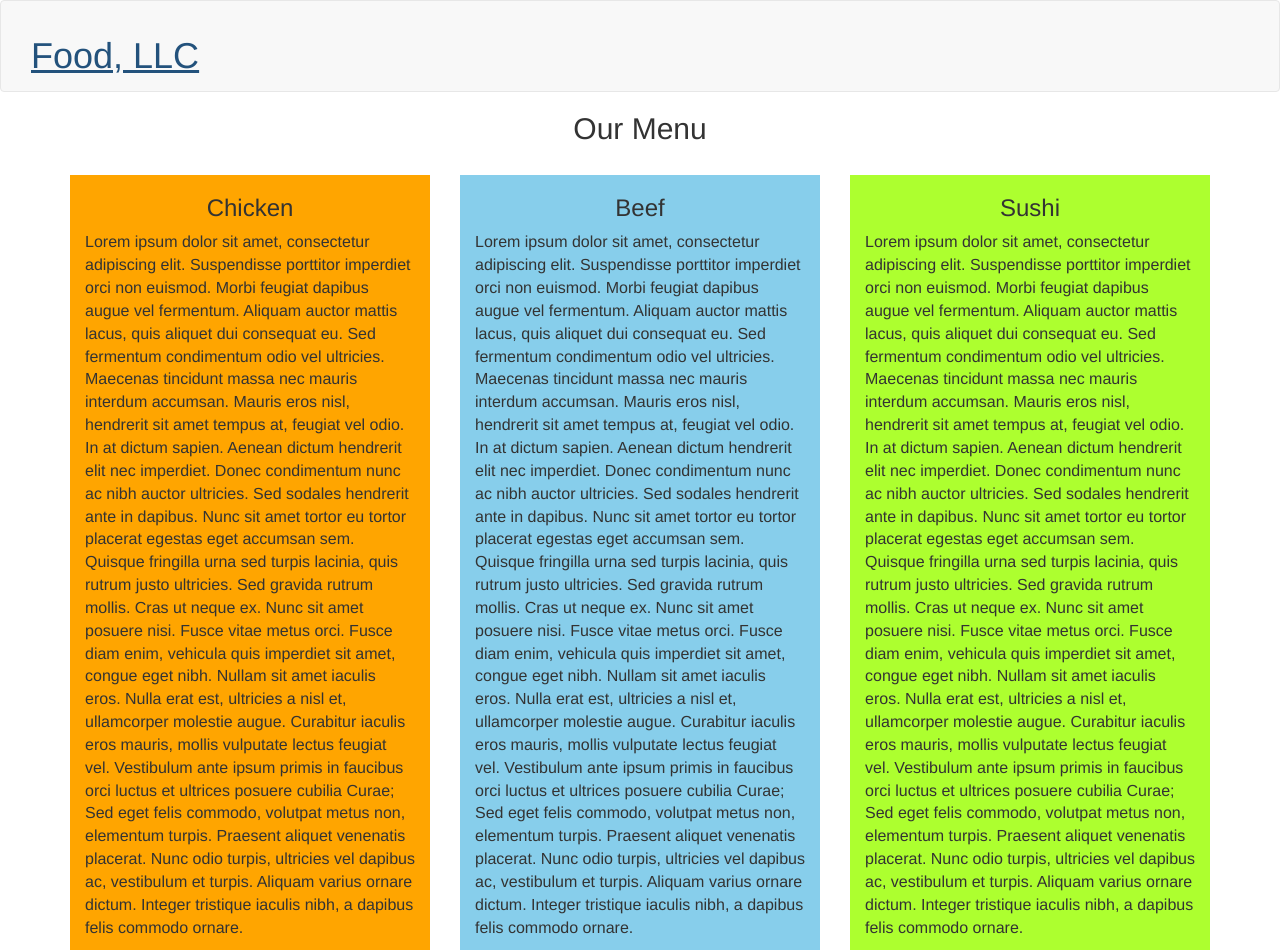
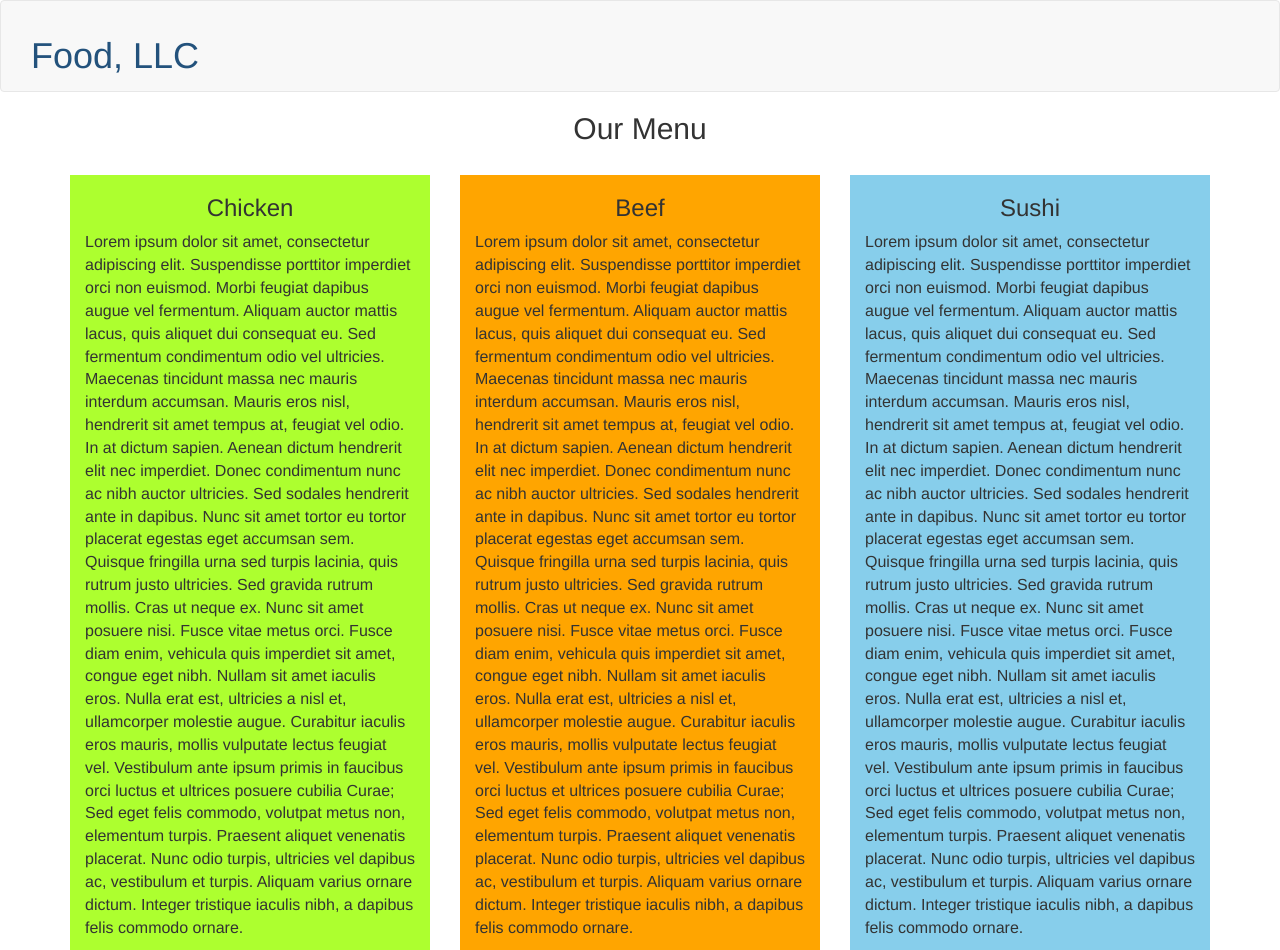
Before and after one commit to abubakr380/module3-solution, a plain HTML site: page index.html in a window 1280 px wide. In both pictures the pointer is over the link "Food, LLC". Drawn offline with Linux system fonts and the light colour scheme; a script that the page names is missing.

Commit message:
not a major change. just some colors

```diff
--- a/css/styles.css
+++ b/css/styles.css
@@ -5,6 +5,10 @@ body {
 
 nav {
     padding-bottom: 40px;
+}
+
+.navbar-brand a:hover, .navbar-brand a:focus {
+    text-decoration: none;
 }
 
 .navbar-header button {
@@ -44,15 +48,15 @@ nav {
 }
 
 #chicken {
+    background: greenyellow;
+}
+
+#beef {
     background: orange;
 }
 
-#beef {
+#sushi {
     background: skyblue;
-}
-
-#sushi {
-    background: greenyellow;
 }
 
 @media (min-width: 1200px) {
```
